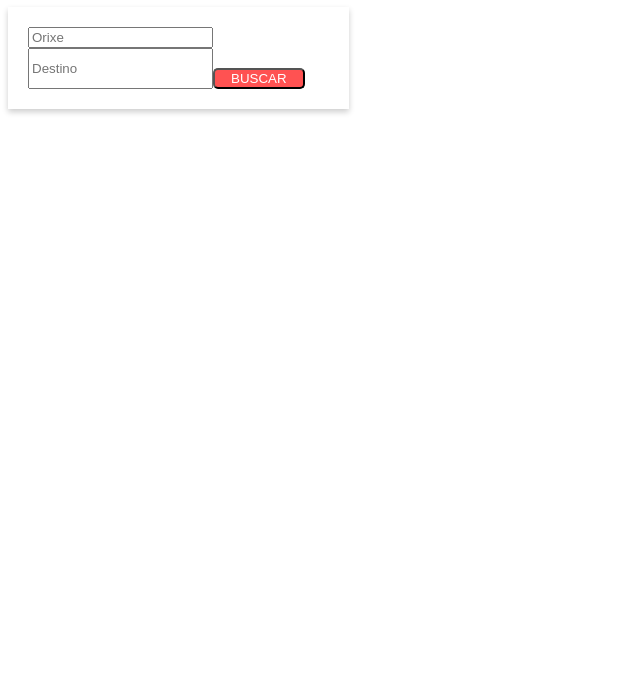
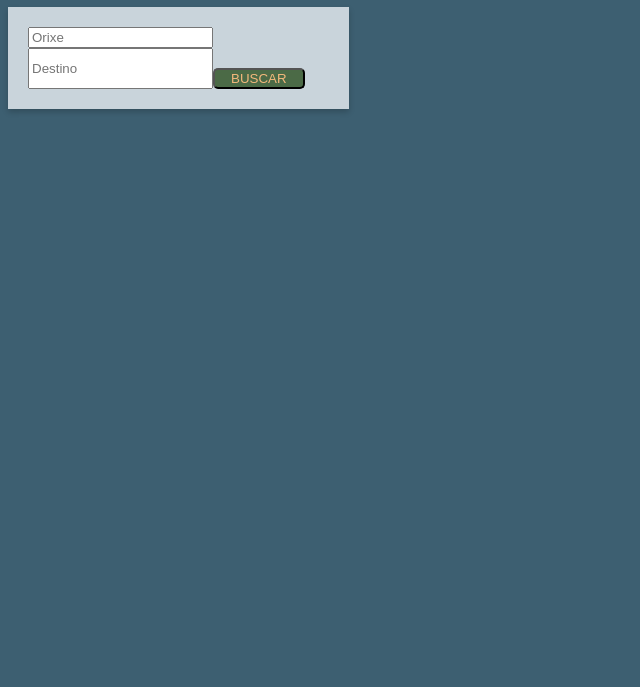
Before and after one commit to mechaphysis/public-transport-app, a React app: page / in a window 1280 px wide. Shown: the part 113-800 px from the top of the page, without its empty margins (0-640 px from the left). Built offline with nearby package versions, Linux system fonts and the light colour scheme.

Commit message:
feat: change color palette

```diff
--- a/src/styles.css
+++ b/src/styles.css
@@ -2,6 +2,7 @@
 
 body {
   font-family: Roboto;
+  background-color: #3d5f71;
 }
 
 .App {
@@ -31,7 +32,7 @@ p {
   padding: 20px;
   border: 0 px solid #000;
   border-radius: 5 px;
-  background-color: #fff;
+  background-color: #c9d4db;
   box-shadow: 0 3px 6px 0 rgba(0, 0, 0, 0.2);
   display: flex;
   flex-wrap: wrap;
@@ -43,8 +44,8 @@ p {
   padding-left: 16px;
   padding-right: 16px;
   border-radius: 5px;
-  color: #fff;
+  color: #f3b87c;
   box-shadow: 0 1px 0 0 transparent;
-  background-color: #ff5252;
+  background-color: #4b6a46;
   font-weight: 500;
 }
```
